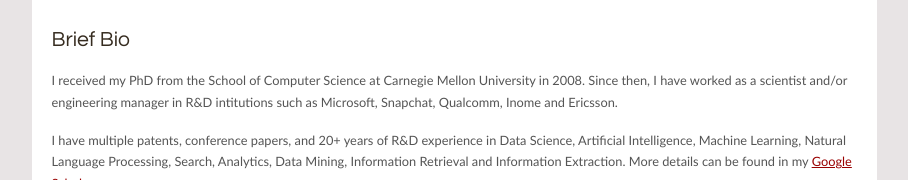
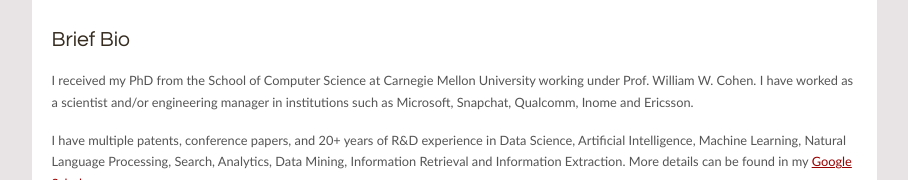
Before and after one commit to vitordecarvalho/vitordecarvalho.github.io, a plain HTML site: page index.html in a window 1280 px wide. Shown: the part 245-425 px from the top of the page, without its empty margins (186-1094 px from the left). Drawn offline with Linux system fonts and the light colour scheme.

Commit message:
fix paragraph

```diff
--- a/index.html
+++ b/index.html
@@ -46,8 +46,7 @@
 
         <h1>Brief Bio</h1>
         <p>
-         I received my PhD from the School of Computer Science at Carnegie Mellon University in 2008. Since then, I have worked as a scientist and/or engineering manager in R&D intitutions such as
-        Microsoft, Snapchat, Qualcomm, Inome and Ericsson.
+         I received my PhD from the School of Computer Science at Carnegie Mellon University working under Prof. William W. Cohen. I have worked as a scientist and/or engineering manager in institutions such as Microsoft, Snapchat, Qualcomm, Inome and Ericsson.
         </p>
         <p>
         I have multiple patents, conference papers, and 20+ years of R&D experience in Data Science,
```
